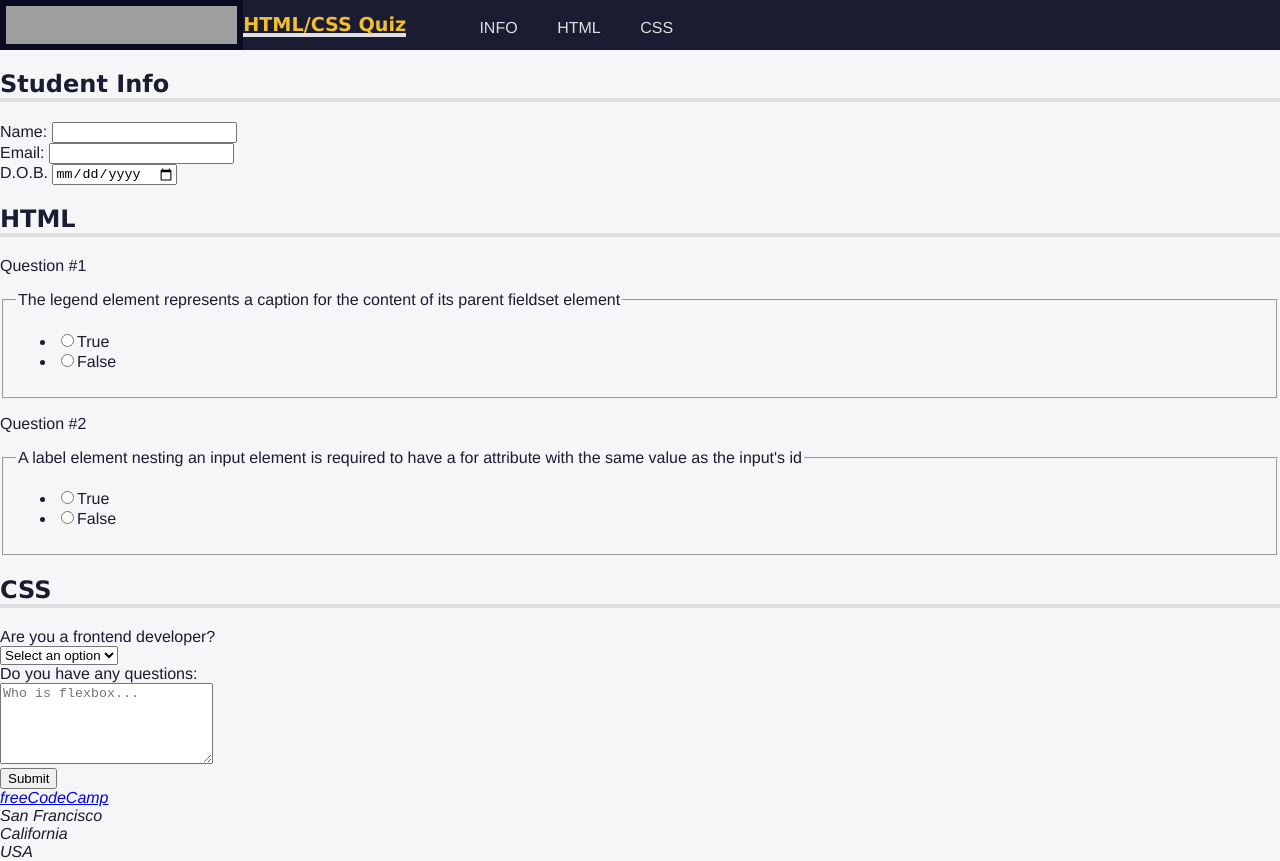
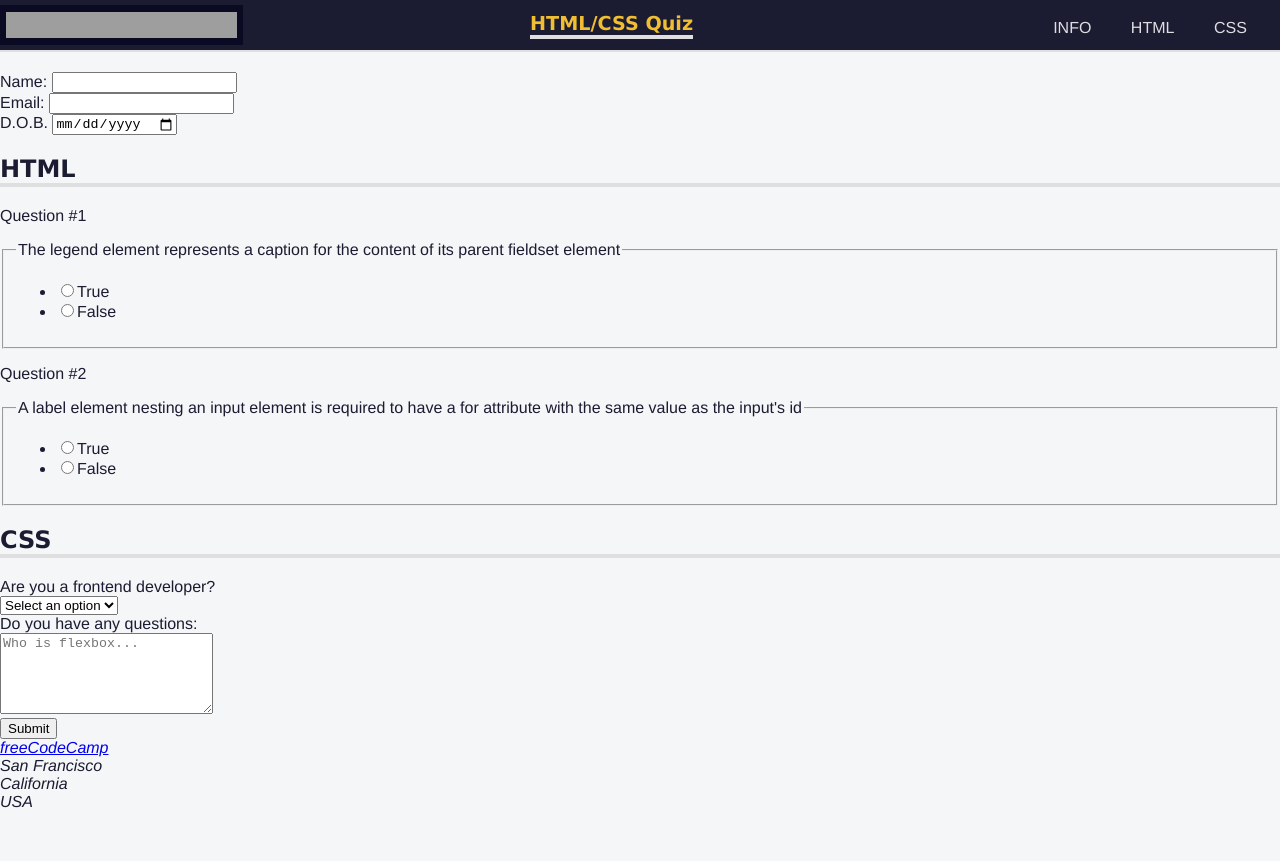
Before and after one commit to reubengermain12/Accessibility_Quiz, a plain HTML site: page index.html in a window 1280 px wide. After the commit the page ends 811 px from the top, so only its background shows below. Drawn offline with Linux system fonts and the light colour scheme; grey boxes are pictures that could not be loaded.

Commit message:
used Flexbox to tidy up the header, and added a comment

```diff
--- a/styles.css
+++ b/styles.css
@@ -10,11 +10,16 @@ body {
   aspect-ratio: 35 / 4;
   padding: 0.4rem;
 }
+/*Clean up the header by using Flexbox to put space between the children & vertically center them. Also fixed the header to the top of the viewport.*/
 header {
   width: 100%;
   height: 50px;
   background-color: #1b1b32;
   display: flex;
+  justify-content: space-between;
+  align-items: center;
+  position: fixed;
+  top: 0;
 }
 h1 {
   color: #f1be32;
```
